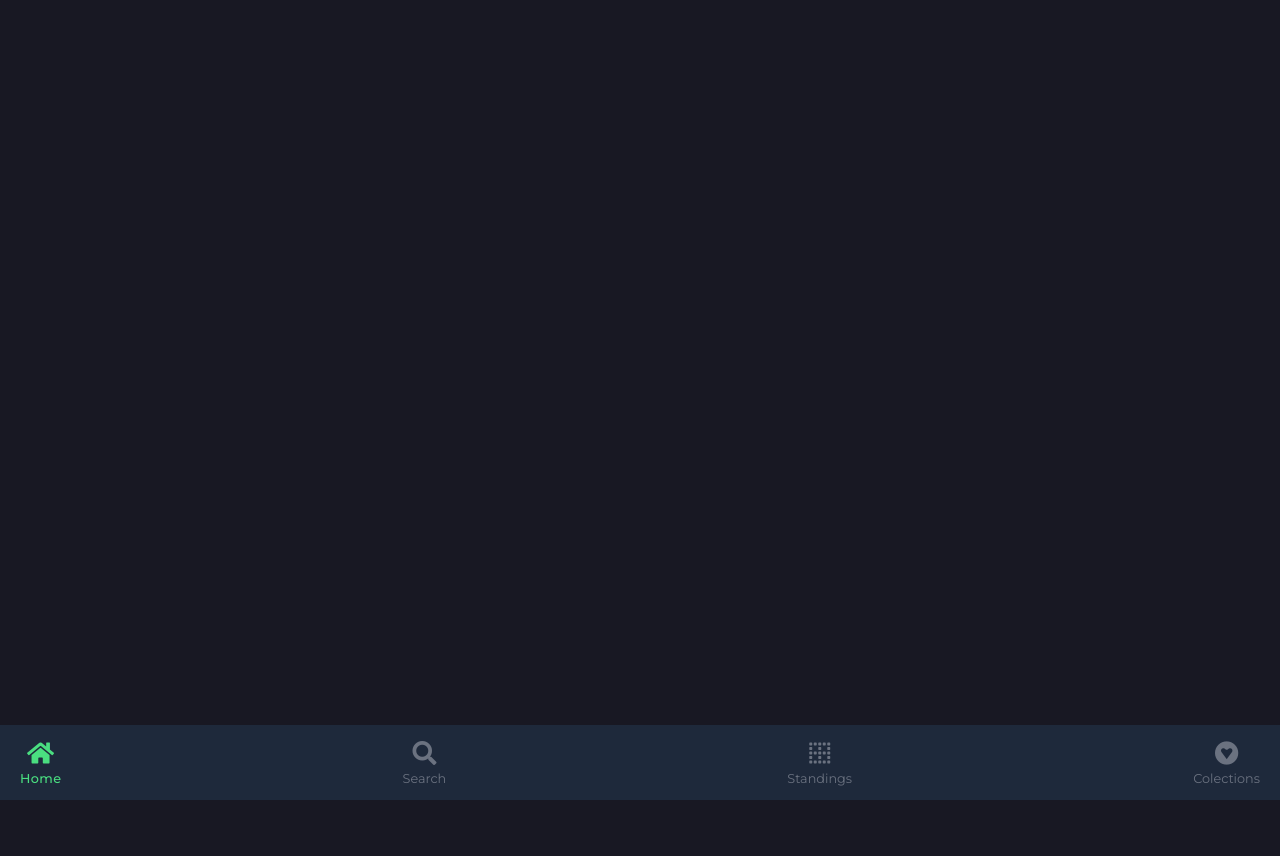
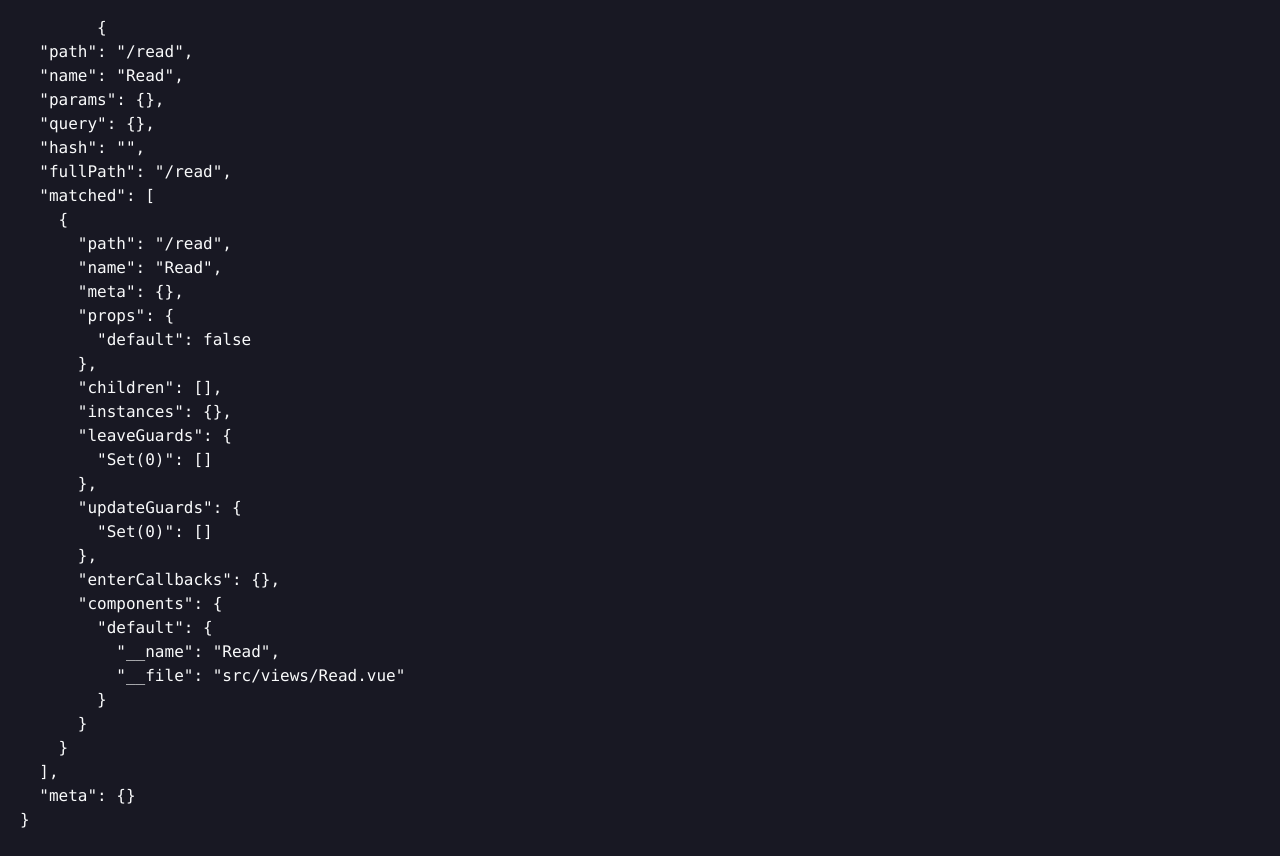
Before and after one commit to or-abdillh/soccer-app, a Vue app: page /read in a window 1280 px wide. Before the commit the page ends 800 px from the top, so only its background shows below. Built offline with nearby package versions, Linux system fonts and the light colour scheme.

Commit message:
Hide bottom bar if current path 'Read'

```diff
--- a/src/components/BottomBar.vue
+++ b/src/components/BottomBar.vue
@@ -1,6 +1,6 @@
 <template>
   <!-- Wrapper -->
-  <div class="fixed bottom-0 left-0 right-0">
+  <div v-if="currentPath !== 'Read'" class="fixed bottom-0 left-0 right-0">
     <!-- Bottom bar -->
     <div class="bg-slate-800 bg-opacity-100 px-5 py-3 flex justify-between">
       <template v-for="(menu, index) in menus" :key="index">
@@ -18,9 +18,12 @@
 
 <script setup>
 
-  import { ref } from 'vue'
+  import { ref, computed } from 'vue'
+  import { useRoute } from 'vue-router'
   import menus from '@/menu.js'
 
+  const route = useRoute()
+  const currentPath = computed(() => route.name)
   const menuActive = ref('Home');
 
 </script>
--- a/src/components/SlideContent.vue
+++ b/src/components/SlideContent.vue
@@ -1,4 +1,8 @@
 <script setup>
+	import { useRouter } from 'vue-router'
+
+	const router = useRouter()
+
   defineProps({
     content: {
       type: Object
@@ -7,9 +11,9 @@
 </script>
 
 <template>
-	<section class="relative">
+	<section @click="router.push({ name: 'Read', params: { key: content.title } })" class="relative">
 		<img :src="content.imageUrl" class="w-full rounded-xl"/>
-	 	<div class="absolute inset-0 px-4 py-3 text-gray-50 flex justify-center flex-col">
+		<div class="absolute inset-0 px-4 py-3 text-gray-50 flex justify-center flex-col">
 			<h1 class="font-medium mb-3">{{ content.title }}</h1>
 			<small class="text-gray-200">
 				<i class="fa fa-user mr-1"></i>
@@ -19,8 +23,8 @@
 				<i class="fa fa-clock mr-1"></i>
 				{{ content.pubDate }}
 			</small>
-	 </div>
- </section>
+		</div>
+	</section>
 </template>
 
 <style scoped>
--- a/src/router/index.js
+++ b/src/router/index.js
@@ -7,6 +7,11 @@ const routes = [
 		name: 'Home',
 		path: '/',
 		component: Home
+	},
+	{
+		name: 'Read',
+		path: '/read',
+		component: () => import('@/views/Read.vue')
 	}
 ]
 
--- /dev/null
+++ b/src/views/Read.vue
@@ -0,0 +1,11 @@
+<script setup>
+	import { useRoute } from 'vue-router'
+
+	const route = useRoute()
+</script>
+
+<template>
+	<pre class="text-gray-50">
+		{{ route }}
+	</pre>
+</template>
```
